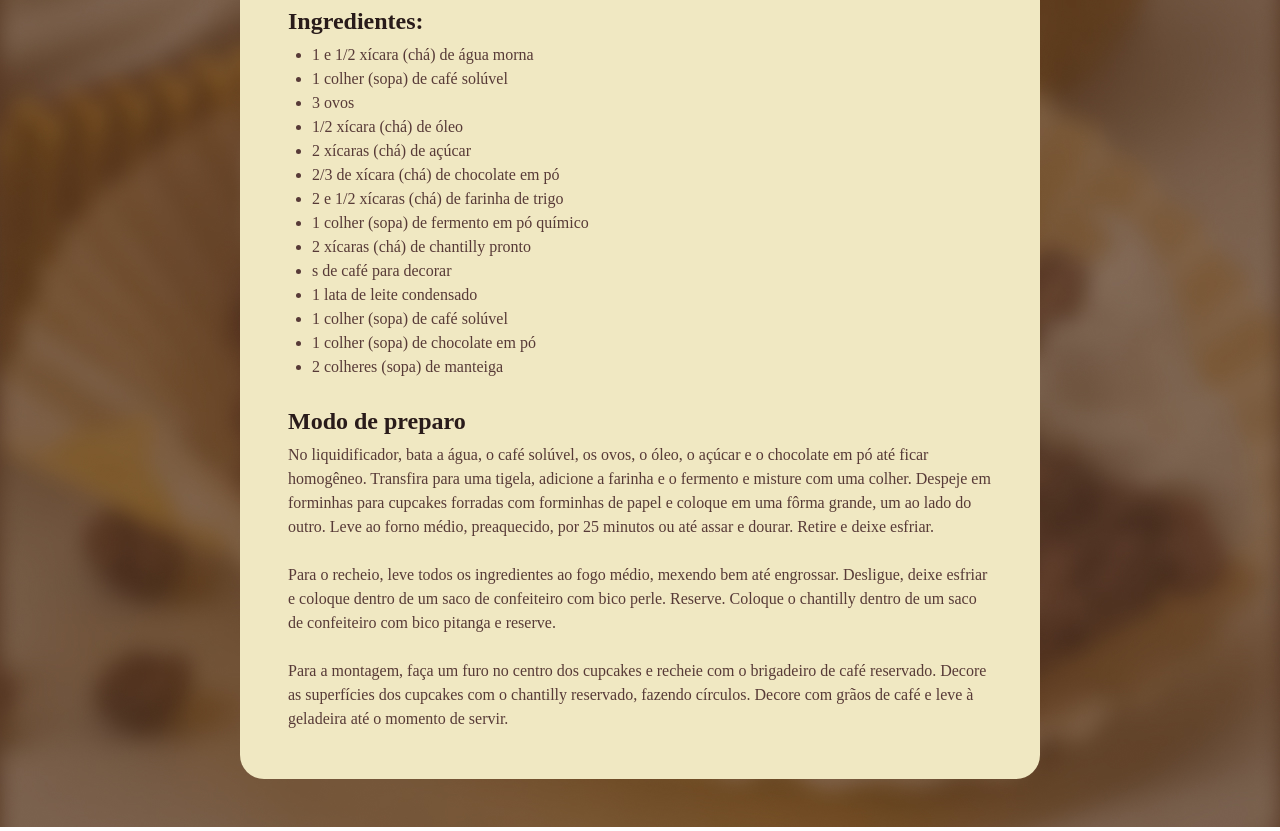
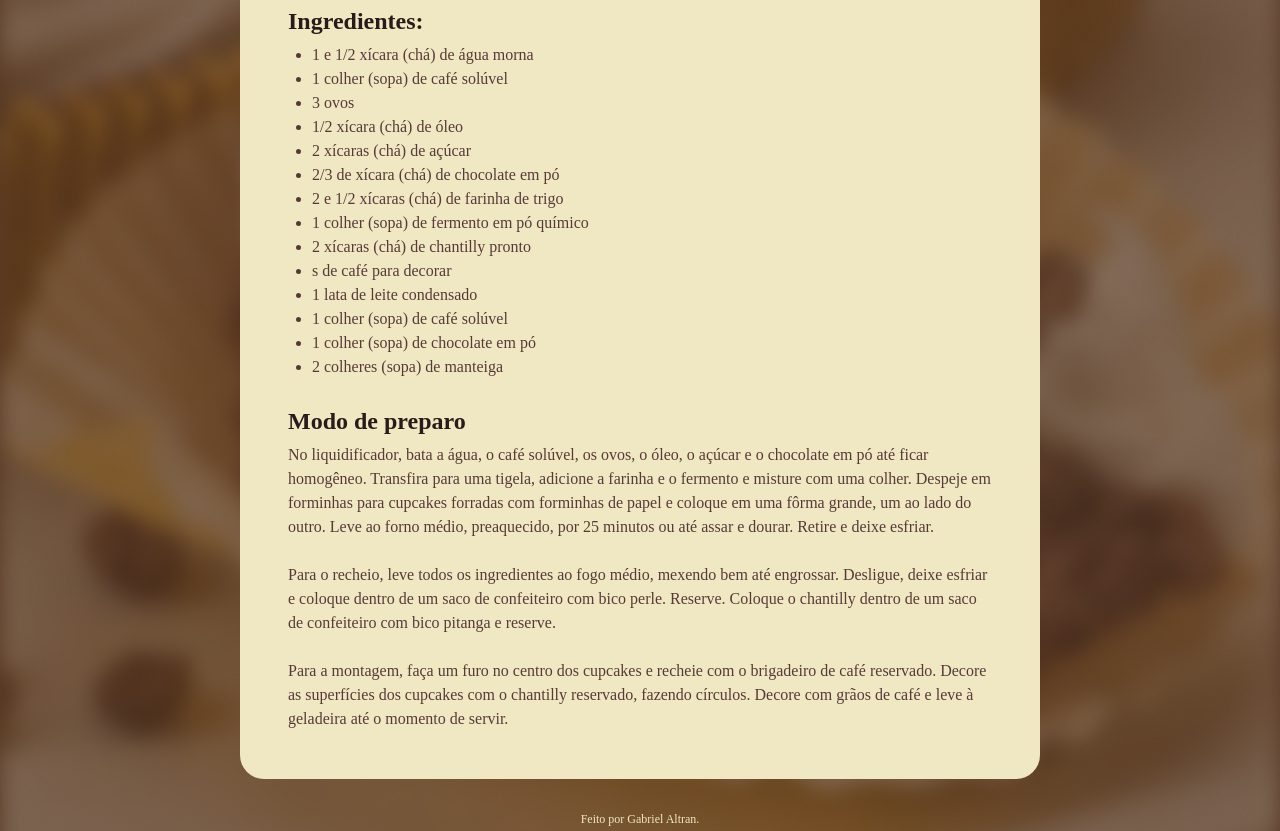
Before and after one commit to gabrielaltran/pagina-de-receitas, a plain HTML site: page index.html in a window 1280 px wide. Shown: the part 720-1551 px from the top of the page. Drawn offline with Linux system fonts and the light colour scheme; a web font is replaced by a local one.

Commit message:
ajustes finals e criação do footer

```diff
--- a/index.html
+++ b/index.html
@@ -74,5 +74,8 @@
         </section>
       </main>
     </div>
+    <footer>
+      <p>Feito por Gabriel Altran.</p>
+    </footer>
   </body>
 </html>
--- a/style.css
+++ b/style.css
@@ -20,7 +20,7 @@ body {
   padding: 24px;
   background-color: #f0e8c2;
   border-radius: 24px;
-  margin: 48px auto; /*margin vertical 48px em cima e embaixo e automatico dos lados*/
+  margin: 48px auto 28px; /*margin vertical 48px em cima e embaixo e automatico dos lados*/
 }
 
 img {
@@ -33,6 +33,7 @@ main {
 
 section + section {
   margin-bottom: 24px;
+  background-color: #f0e8c2;
 }
 
 #about p + p {
@@ -62,3 +63,11 @@ ul {
   padding-left: 24px;
   margin-bottom: 24px;
 }
+
+footer {
+  display: inline;
+  color: #F0E8C2;
+  text-align: center;
+  padding-bottom: 48px;
+  font-size: 12px
+}
```
Also changed, not shown: assets/🦆 icon _rock on_.svg (added).
